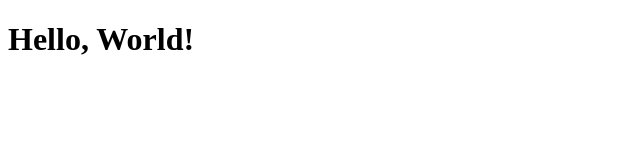
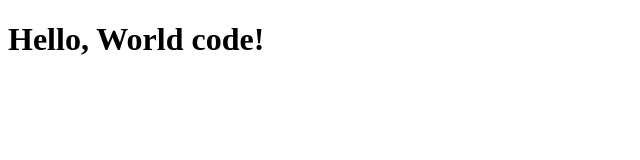
Before and after one commit to Udayt2001/repogithub, a plain HTML site: page index.html in a window 1280 px wide. Shown: the whole page, without its empty margins (0-640 px from the left). Drawn offline with Linux system fonts and the light colour scheme.

Commit message:
secondcode

```diff
--- a/index.html
+++ b/index.html
@@ -7,7 +7,7 @@
 </head>
 <body>
 
-    <h1>Hello, World!</h1>
+    <h1>Hello, World code!</h1>
 
 </body>
 </html>
```
